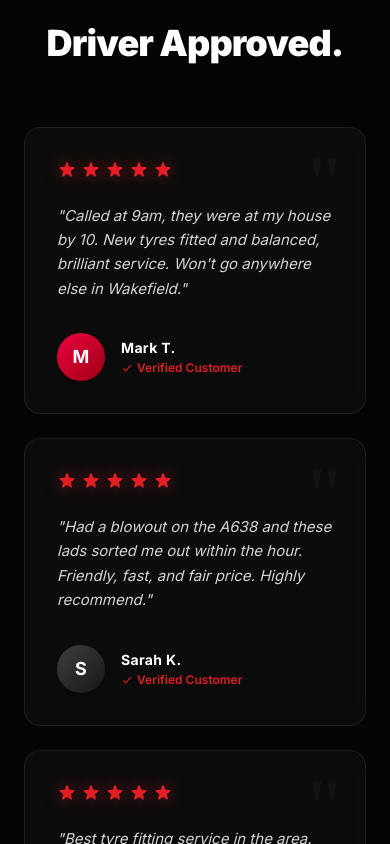
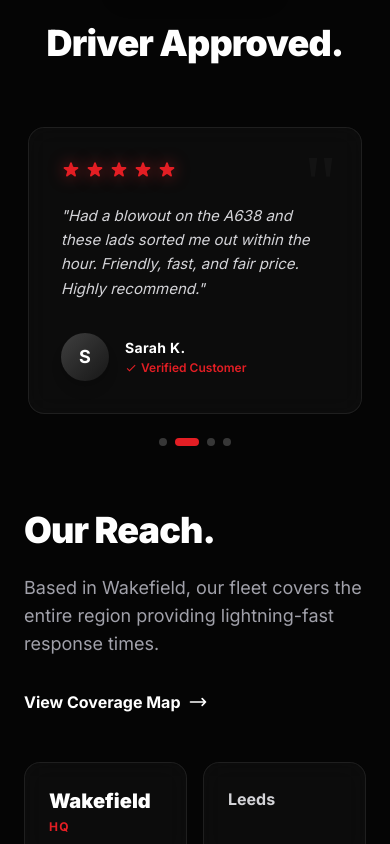
Before and after one commit to atifjan2019/onestopewakfield, a Next.js app: page / in a window 390 px wide. Shown: the part 4120-4964 px from the top of the page. Built offline with nearby package versions, Linux system fonts and the light colour scheme.

Commit message:
feat: add responsive TestimonialSlider component with auto-advance and swipe support

```diff
--- a/src/app/page.js
+++ b/src/app/page.js
@@ -2,7 +2,7 @@ import Link from "next/link";
 import { services, PHONE_NUMBER, PHONE_HREF } from "@/data/services";
 import { areas } from "@/data/areas";
 import ServiceCard from "@/components/ServiceCard";
-import TestimonialCard from "@/components/TestimonialCard";
+import TestimonialSlider from "@/components/TestimonialSlider";
 import CTABlock from "@/components/CTABlock";
 import SchemaMarkup from "@/components/SchemaMarkup";
 
@@ -190,11 +190,7 @@ export default function Home() {
             </div>
             <h2 className="text-4xl md:text-5xl font-black text-white tracking-tight">Driver Approved.</h2>
           </div>
-          <div className="grid grid-cols-1 md:grid-cols-2 lg:grid-cols-4 gap-6">
-            {testimonials.map((t) => (
-              <TestimonialCard key={t.name} text={t.text} name={t.name} rating={t.rating} />
-            ))}
-          </div>
+          <TestimonialSlider testimonials={testimonials} />
         </div>
       </section>
 
--- /dev/null
+++ b/src/components/TestimonialSlider.js
@@ -0,0 +1,82 @@
+'use client';
+
+import { useState, useEffect, useCallback } from 'react';
+import TestimonialCard from './TestimonialCard';
+
+export default function TestimonialSlider({ testimonials }) {
+  const [current, setCurrent] = useState(0);
+  const [touchStart, setTouchStart] = useState(null);
+
+  const next = useCallback(() => {
+    setCurrent((prev) => (prev + 1) % testimonials.length);
+  }, [testimonials.length]);
+
+  const prev = useCallback(() => {
+    setCurrent((prev) => (prev - 1 + testimonials.length) % testimonials.length);
+  }, [testimonials.length]);
+
+  // Auto-advance every 5 seconds
+  useEffect(() => {
+    const timer = setInterval(next, 5000);
+    return () => clearInterval(timer);
+  }, [next]);
+
+  // Touch swipe handling
+  const handleTouchStart = (e) => setTouchStart(e.touches[0].clientX);
+  const handleTouchEnd = (e) => {
+    if (touchStart === null) return;
+    const diff = touchStart - e.changedTouches[0].clientX;
+    if (Math.abs(diff) > 50) {
+      diff > 0 ? next() : prev();
+    }
+    setTouchStart(null);
+  };
+
+  return (
+    <>
+      {/* Mobile Slider */}
+      <div className="md:hidden">
+        <div
+          className="relative overflow-hidden"
+          onTouchStart={handleTouchStart}
+          onTouchEnd={handleTouchEnd}
+        >
+          <div
+            className="flex transition-transform duration-500 ease-out"
+            style={{ transform: `translateX(-${current * 100}%)` }}
+          >
+            {testimonials.map((t) => (
+              <div key={t.name} className="w-full flex-shrink-0 px-1">
+                <TestimonialCard text={t.text} name={t.name} rating={t.rating} />
+              </div>
+            ))}
+          </div>
+        </div>
+
+        {/* Dots */}
+        <div className="flex items-center justify-center gap-2 mt-6">
+          {testimonials.map((_, i) => (
+            <button
+              key={i}
+              type="button"
+              onClick={() => setCurrent(i)}
+              className={`transition-all duration-300 rounded-full ${
+                i === current
+                  ? 'w-6 h-2 bg-accent'
+                  : 'w-2 h-2 bg-white/20 hover:bg-white/40'
+              }`}
+              aria-label={`Go to review ${i + 1}`}
+            />
+          ))}
+        </div>
+      </div>
+
+      {/* Desktop Grid */}
+      <div className="hidden md:grid md:grid-cols-2 lg:grid-cols-4 gap-6">
+        {testimonials.map((t) => (
+          <TestimonialCard key={t.name} text={t.text} name={t.name} rating={t.rating} />
+        ))}
+      </div>
+    </>
+  );
+}
```
